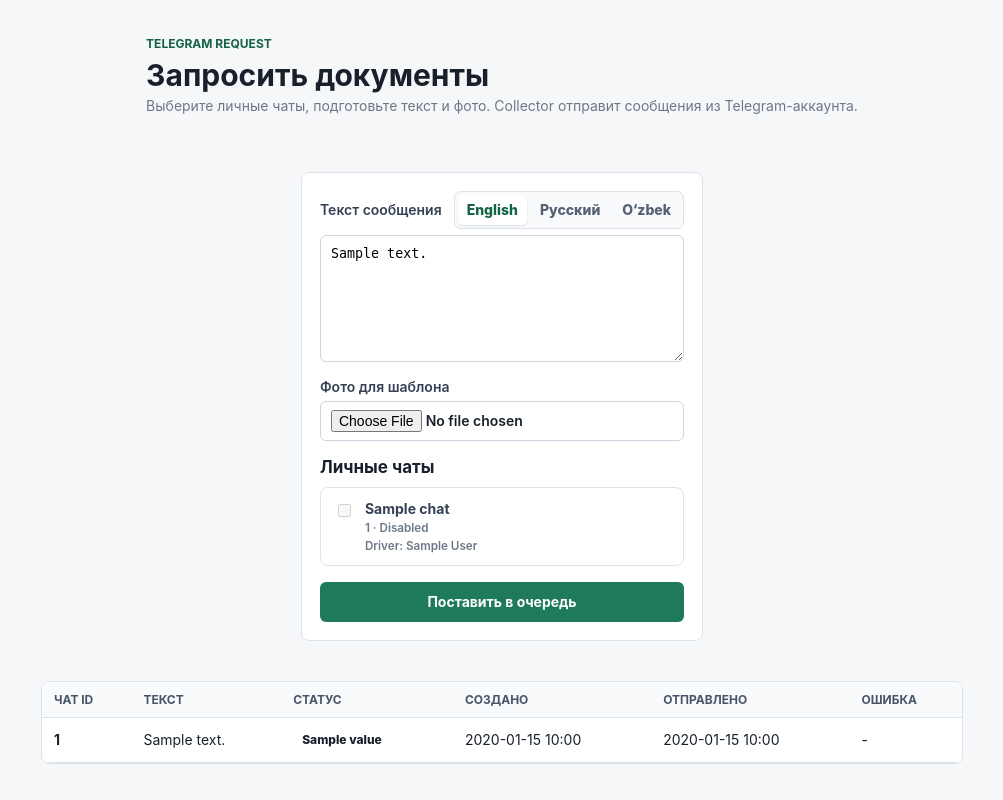
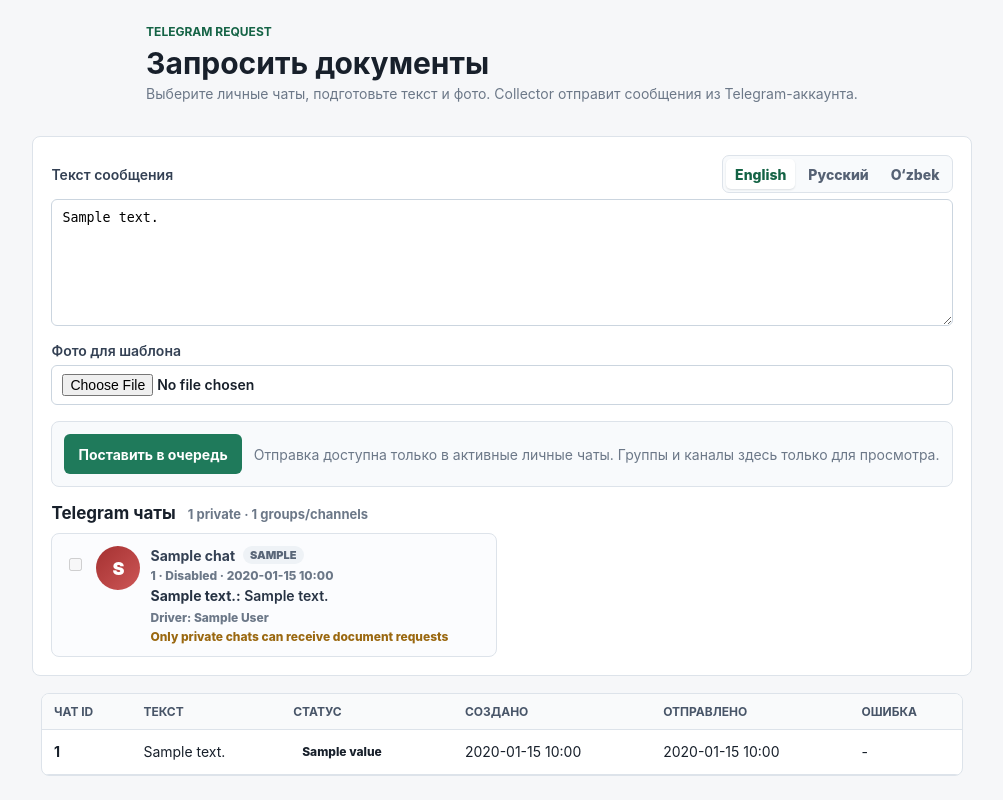
Before and after one commit to alexmorrowind/Astro-TMC, a FastAPI app: template app/web/templates/request_docs.html in a window 1280 px wide. Shown: the whole page, without its empty margins (138-1141 px from the left). Run offline with FastAPI, Linux system fonts and the light colour scheme; the template is opened without the code that fills it: most values are stand-ins (such as "Sample title", 1, 10 or a date in 2020); some libraries are stand-ins or nearby versions.

Commit message:
Polish Telegram request UI

```diff
--- a/app/main.py
+++ b/app/main.py
@@ -159,6 +159,37 @@ def company_summaries(db: Session, include_hidden: bool = False) -> list[dict]:
     return summaries
 
 
+def visible_active_drivers(db: Session, company_id: int | None = None) -> list[Driver]:
+    drivers = list_drivers_with_documents(db, company_id=company_id)
+    return [
+        driver
+        for driver in drivers
+        if driver.terminated_at is None
+        and not driver.company.is_hidden
+        and driver.company.terminated_at is None
+    ]
+
+
+def visible_active_trucks(db: Session, company_id: int | None = None) -> list[Truck]:
+    trucks = list_trucks_with_documents(db, company_id=company_id)
+    return [
+        truck
+        for truck in trucks
+        if truck.terminated_at is None
+        and not truck.company.is_hidden
+        and truck.company.terminated_at is None
+    ]
+
+
+def telegram_preview_text(value: str | None, limit: int = 500) -> str | None:
+    if not value:
+        return None
+    cleaned = " ".join(value.strip().split())
+    if not cleaned:
+        return None
+    return cleaned[:limit]
+
+
 def document_state(document: Document | TruckDocument | None) -> dict:
     if not document:
         return {"label": "Missing", "detail": "No file", "css": "missing", "expiration": None}
@@ -230,16 +261,10 @@ def dashboard(
     companies = list(db.scalars(companies_stmt))
     effective_company_id = user.company_id if user.role == UserRole.MANAGER else company_id
 
-    drivers = list_drivers_with_documents(db, company_id=effective_company_id)
-    drivers = [driver for driver in drivers if driver.terminated_at is None]
+    stats_drivers = visible_active_drivers(db, company_id=effective_company_id)
+    drivers = stats_drivers
     if user.role == UserRole.SUPERADMIN and effective_company_id is None:
         drivers = []
-    if user.role == UserRole.SUPERADMIN:
-        drivers = [
-            driver
-            for driver in drivers
-            if not driver.company.is_hidden and driver.company.terminated_at is None
-        ]
     if status_filter:
         drivers = [driver for driver in drivers if driver.status.value == status_filter]
     if q:
@@ -251,12 +276,20 @@ def dashboard(
             or needle in (driver.phone or "").lower()
             or needle in (driver.license_number or "").lower()
         ]
+        if user.role == UserRole.SUPERADMIN and effective_company_id is None:
+            stats_drivers = [
+                driver
+                for driver in stats_drivers
+                if needle in driver.full_name.lower()
+                or needle in (driver.phone or "").lower()
+                or needle in (driver.license_number or "").lower()
+            ]
 
     stats = {
-        "total": len(drivers),
-        "active": sum(1 for driver in drivers if driver.status == DriverStatus.ACTIVE),
-        "missing": sum(1 for driver in drivers if driver.status == DriverStatus.MISSING_DOCS),
-        "pending": sum(1 for driver in drivers if driver.status == DriverStatus.PENDING),
+        "total": len(stats_drivers),
+        "active": sum(1 for driver in stats_drivers if driver.status == DriverStatus.ACTIVE),
+        "missing": sum(1 for driver in stats_drivers if driver.status == DriverStatus.MISSING_DOCS),
+        "pending": sum(1 for driver in stats_drivers if driver.status == DriverStatus.PENDING),
     }
     required_documents = list_required_document_names(
         db,
@@ -298,16 +331,10 @@ def trucks_page(
         companies_stmt = companies_stmt.where(Company.is_hidden == False)
     companies = list(db.scalars(companies_stmt))
     effective_company_id = user.company_id if user.role == UserRole.MANAGER else company_id
-    trucks = list_trucks_with_documents(db, company_id=effective_company_id)
-    trucks = [truck for truck in trucks if truck.terminated_at is None]
+    stats_trucks = visible_active_trucks(db, company_id=effective_company_id)
+    trucks = stats_trucks
     if user.role == UserRole.SUPERADMIN and effective_company_id is None:
         trucks = []
-    if user.role == UserRole.SUPERADMIN:
-        trucks = [
-            truck
-            for truck in trucks
-            if not truck.company.is_hidden and truck.company.terminated_at is None
-        ]
     if status_filter:
         trucks = [truck for truck in trucks if truck.status.value == status_filter]
     if q:
@@ -320,12 +347,21 @@ def trucks_page(
             or needle in (truck.license_plate or "").lower()
             or needle in (truck.make or "").lower()
         ]
+        if user.role == UserRole.SUPERADMIN and effective_company_id is None:
+            stats_trucks = [
+                truck
+                for truck in stats_trucks
+                if needle in truck.unit_number.lower()
+                or needle in (truck.vin or "").lower()
+                or needle in (truck.license_plate or "").lower()
+                or needle in (truck.make or "").lower()
+            ]
 
     stats = {
-        "total": len(trucks),
-        "active": sum(1 for truck in trucks if truck.status == DriverStatus.ACTIVE),
-        "missing": sum(1 for truck in trucks if truck.status == DriverStatus.MISSING_DOCS),
-        "pending": sum(1 for truck in trucks if truck.status == DriverStatus.PENDING),
+        "total": len(stats_trucks),
+        "active": sum(1 for truck in stats_trucks if truck.status == DriverStatus.ACTIVE),
+        "missing": sum(1 for truck in stats_trucks if truck.status == DriverStatus.MISSING_DOCS),
+        "pending": sum(1 for truck in stats_trucks if truck.status == DriverStatus.PENDING),
     }
     required_documents = list_required_document_names(
         db,
@@ -812,10 +848,11 @@ def assign_group_driver(
 def request_docs_page(request: Request, db: Session = Depends(get_db)):
     user = require_user(request, db)
     effective_company_id = user.company_id if user.role == UserRole.MANAGER else None
-    chats_stmt = select(TelegramGroup).where(TelegramGroup.chat_type == "private").order_by(TelegramGroup.title)
+    chats_stmt = select(TelegramGroup).order_by(TelegramGroup.updated_at.desc(), TelegramGroup.title)
     if effective_company_id:
         chats_stmt = chats_stmt.where(TelegramGroup.company_id == effective_company_id)
     chats = list(db.scalars(chats_stmt))
+    chats.sort(key=lambda chat: (0 if chat.chat_type == "private" else 1, not chat.is_active, chat.title.lower()))
     outbox_stmt = (
         select(TelegramOutboxMessage)
         .outerjoin(TelegramGroup, TelegramGroup.chat_id == TelegramOutboxMessage.chat_id)
@@ -860,6 +897,8 @@ def request_docs_page(request: Request, db: Session = Depends(get_db)):
         {
             "user": user,
             "chats": chats,
+            "private_chat_count": sum(1 for chat in chats if chat.chat_type == "private"),
+            "group_chat_count": sum(1 for chat in chats if chat.chat_type != "private"),
             "default_text": message_templates["en"],
             "message_templates": message_templates,
             "default_photo_available": DEFAULT_REQUEST_PHOTO.exists(),
@@ -1340,6 +1379,7 @@ async def sync_telegram_chats(
             title=str(item.get("title") or chat_id),
             chat_type=str(item.get("chat_type") or "group"),
             default_active=default_active,
+            last_message_text=telegram_preview_text(item.get("last_message_text")),
         )
         synced += 1
     db.commit()
@@ -1367,6 +1407,7 @@ async def sync_telegram_chat_activity(
         title=str(payload.get("title") or chat_id),
         chat_type=str(payload.get("chat_type") or "group"),
         from_username=payload.get("from_username"),
+        message_text=telegram_preview_text(payload.get("last_message_text")),
         default_active=not get_settings().telegram_collector_require_connected_groups,
     )
     db.commit()
--- a/app/models.py
+++ b/app/models.py
@@ -199,6 +199,7 @@ class TelegramGroup(Base):
     is_active: Mapped[bool] = mapped_column(default=True)
     last_seen_at: Mapped[datetime | None] = mapped_column(DateTime, nullable=True)
     last_message_from: Mapped[str | None] = mapped_column(String(255), nullable=True)
+    last_message_text: Mapped[str | None] = mapped_column(Text, nullable=True)
     message_count: Mapped[int] = mapped_column(Integer, default=0)
     created_at: Mapped[datetime] = mapped_column(DateTime, default=datetime.utcnow)
     updated_at: Mapped[datetime] = mapped_column(DateTime, default=datetime.utcnow, onupdate=datetime.utcnow)
--- a/app/web/static/styles.css
+++ b/app/web/static/styles.css
@@ -562,7 +562,7 @@ textarea {
 
 .chat-picker {
   display: grid;
-  grid-template-columns: repeat(auto-fill, minmax(280px, 1fr));
+  grid-template-columns: repeat(auto-fill, minmax(340px, 1fr));
   gap: 10px;
 }
 
@@ -571,26 +571,144 @@ textarea {
   margin-bottom: 0;
 }
 
+.chat-picker h2 small {
+  color: var(--muted);
+  font-size: 13px;
+  margin-left: 8px;
+}
+
+.request-submit-row {
+  display: flex;
+  align-items: center;
+  gap: 12px;
+  flex-wrap: wrap;
+  padding: 12px;
+  border: 1px solid var(--line);
+  border-radius: var(--radius);
+  background: #f8fafc;
+}
+
 .chat-option {
   display: grid;
-  grid-template-columns: 22px minmax(0, 1fr);
+  grid-template-columns: 22px 44px minmax(0, 1fr);
   align-items: start;
   gap: 10px;
   border: 1px solid var(--line);
   border-radius: var(--radius);
   padding: 12px;
+  background: #fff;
 }
 
 .chat-option input {
   width: auto;
   min-height: auto;
-  margin-top: 4px;
+  margin-top: 12px;
 }
 
 .chat-option small {
   display: block;
   color: var(--muted);
   margin-top: 4px;
+}
+
+.telegram-chat-card {
+  min-height: 122px;
+  transition: border-color 0.15s ease, box-shadow 0.15s ease, background 0.15s ease;
+}
+
+.telegram-chat-card:hover {
+  border-color: #b9c7d6;
+  box-shadow: 0 4px 14px rgba(23, 31, 42, 0.06);
+}
+
+.telegram-chat-card.readonly-chat {
+  background: #fbfcfe;
+}
+
+.chat-avatar {
+  width: 44px;
+  height: 44px;
+  border-radius: 50%;
+  display: grid;
+  place-items: center;
+  color: #fff;
+  font-size: 18px;
+  font-weight: 900;
+  background: linear-gradient(135deg, hsl(var(--chat-hue), 54%, 42%), hsl(var(--chat-hue), 54%, 57%));
+}
+
+.chat-content,
+.chat-title-line,
+.chat-meta,
+.chat-preview,
+.chat-driver,
+.chat-send-note {
+  min-width: 0;
+}
+
+.chat-content {
+  display: grid;
+  gap: 4px;
+}
+
+.chat-title-line {
+  display: flex;
+  align-items: center;
+  gap: 8px;
+}
+
+.chat-title-line strong {
+  overflow: hidden;
+  text-overflow: ellipsis;
+  white-space: nowrap;
+}
+
+.chat-type-badge {
+  flex: 0 0 auto;
+  padding: 2px 7px;
+  border-radius: 999px;
+  background: #eef2f6;
+  color: #596678;
+  font-size: 11px;
+  font-weight: 900;
+  text-transform: uppercase;
+}
+
+.chat-type-badge.private {
+  background: #e9f7f1;
+  color: var(--accent-strong);
+}
+
+.chat-type-badge.group,
+.chat-type-badge.supergroup {
+  background: #eef4ff;
+  color: #1f56b3;
+}
+
+.chat-type-badge.channel {
+  background: #fff4e6;
+  color: #a45c00;
+}
+
+.chat-meta,
+.chat-driver,
+.chat-send-note {
+  color: var(--muted);
+  font-size: 12px;
+  font-weight: 800;
+}
+
+.chat-preview {
+  display: -webkit-box;
+  overflow: hidden;
+  color: #263243;
+  line-height: 1.35;
+  -webkit-line-clamp: 2;
+  -webkit-box-orient: vertical;
+}
+
+.chat-send-note {
+  color: #9a6810;
 }
 
 .switch-row {
--- a/app/web/templates/dashboard.html
+++ b/app/web/templates/dashboard.html
@@ -188,7 +188,7 @@
           {% if selected_company_id %}
           У этой компании пока нет активных водителей.
           {% else %}
-          Выберите компанию из списка, чтобы увидеть водителей.
+          Сейчас показан overall сверху. Выберите компанию из списка, чтобы открыть ее водителей.
           {% endif %}
         </td>
       </tr>
--- a/app/web/templates/request_docs.html
+++ b/app/web/templates/request_docs.html
@@ -39,23 +39,41 @@
   <img class="template-preview" src="/static/assets/hiring_driver_documents.jpg" alt="Hiring driver documents template">
   {% endif %}
 
+  <div class="request-submit-row">
+    <button class="primary-button" type="submit">Поставить в очередь</button>
+    <span class="muted">Отправка доступна только в активные личные чаты. Группы и каналы здесь только для просмотра.</span>
+  </div>
+
   <div class="chat-picker">
-    <h2>Личные чаты</h2>
+    <h2>Telegram чаты <small>{{ private_chat_count }} private · {{ group_chat_count }} groups/channels</small></h2>
     {% for chat in chats %}
-    <label class="chat-option">
-      <input type="checkbox" name="chat_ids" value="{{ chat.chat_id }}" {% if not chat.is_active %}disabled{% endif %}>
-      <span>
-        <strong>{{ chat.title }}</strong>
-        <small>{{ chat.chat_id }} · {{ 'Active' if chat.is_active else 'Disabled' }}</small>
-        <small>{{ 'Driver: ' ~ chat.driver.full_name if chat.driver else 'No driver link yet' }}</small>
+    {% set can_send = chat.chat_type == 'private' and chat.is_active %}
+    <label class="chat-option telegram-chat-card {% if can_send %}sendable{% else %}readonly-chat{% endif %}" style="--chat-hue: {{ (loop.index0 * 47) % 360 }};">
+      <input type="checkbox" name="chat_ids" value="{{ chat.chat_id }}" {% if not can_send %}disabled{% endif %}>
+      <span class="chat-avatar">{{ (chat.title[:1] if chat.title else 'T')|upper }}</span>
+      <span class="chat-content">
+        <span class="chat-title-line">
+          <strong>{{ chat.title }}</strong>
+          <span class="chat-type-badge {{ chat.chat_type }}">{{ chat.chat_type }}</span>
+        </span>
+        <span class="chat-meta">
+          {{ chat.chat_id }} · {{ 'Active' if chat.is_active else 'Disabled' }}
+          {% if chat.last_seen_at %} · {{ chat.last_seen_at.strftime('%Y-%m-%d %H:%M') }}{% endif %}
+        </span>
+        <span class="chat-preview">
+          {% if chat.last_message_from %}<b>{{ chat.last_message_from }}:</b> {% endif %}
+          {{ chat.last_message_text or 'No synced message yet' }}
+        </span>
+        <span class="chat-driver">{{ 'Driver: ' ~ chat.driver.full_name if chat.driver else 'No driver link yet' }}</span>
+        {% if not can_send %}
+        <span class="chat-send-note">Only private chats can receive document requests</span>
+        {% endif %}
       </span>
     </label>
     {% else %}
-    <p class="muted">Личных чатов пока нет. Перезапустите collector, чтобы он синхронизировал private dialogs.</p>
+    <p class="muted">Чатов пока нет. Перезапустите collector, чтобы он синхронизировал Telegram dialogs.</p>
     {% endfor %}
   </div>
-
-  <button class="primary-button" type="submit">Поставить в очередь</button>
 </form>
 
 <section class="table-shell outbox-table">
--- a/app/web/templates/trucks.html
+++ b/app/web/templates/trucks.html
@@ -186,7 +186,7 @@
           {% if selected_company_id %}
           У этой компании пока нет активных траков.
           {% else %}
-          Выберите компанию из списка, чтобы увидеть траки.
+          Сейчас показан overall сверху. Выберите компанию из списка, чтобы открыть ее траки.
           {% endif %}
         </td>
       </tr>
```
Also changed, not shown: app/collector/main.py (+30 -4 lines), app/init_db.py (+13 -3 lines), app/services/groups.py (+9 -0 lines).
